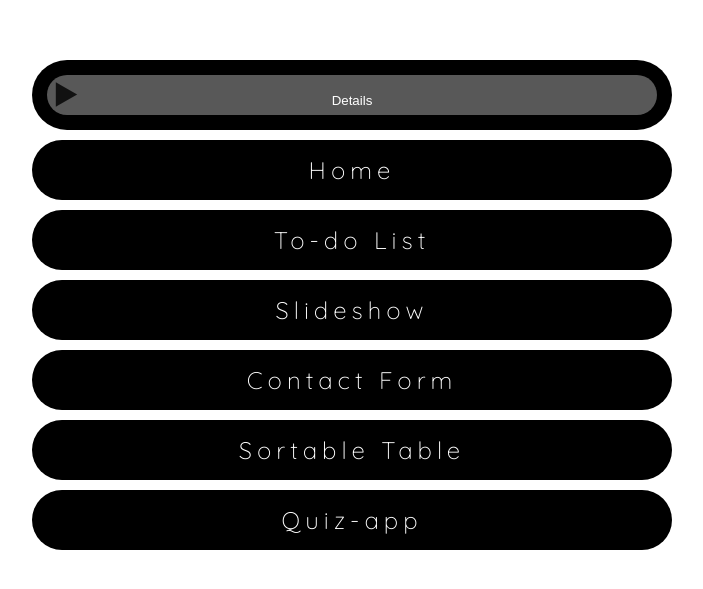
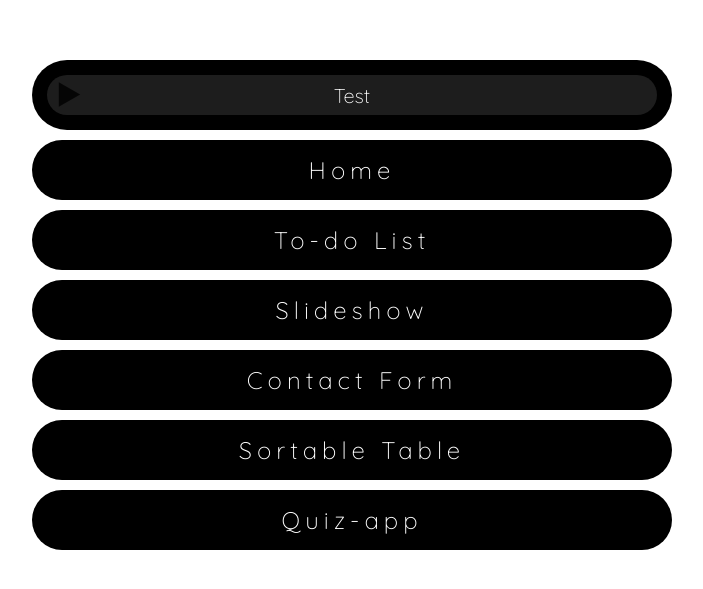
Before and after one commit to IrynaOstapenko/Tema-4-oppgave, a Vue app: page / in a window 1280 px wide. Shown: the part 145-734 px from the top of the page, without its empty margins (288-991 px from the left). Built offline with nearby package versions, Linux system fonts and the light colour scheme.

Commit message:
🚧 wip

```diff
--- a/src/components/Navigation.vue
+++ b/src/components/Navigation.vue
@@ -51,7 +51,7 @@
 		props: {
 			title: {
 				type: String,
-				default: 'Details'
+				default: 'Test'
 			}
 		},
 
@@ -102,33 +102,35 @@
 
 	.collapsible__title {
 		color: #fff;
+		font-family: 'Quicksand', sans-serif;
+		font-size: 1.5em;
 	}
 
 	.collapsible__summary {
 		width: 100%;
-		background: rgb(88, 88, 88);
+		background: rgb(29, 29, 29);
 		border-radius: 50px;
 		border: none;
 	}
 
 	.collapsible__summary,
 	.collapsible__details {
-		padding: 0.5em;
+		padding: 0em;
 	}
 
 	.collapsible__details {
-		padding-left: 1.7em;
 		padding-top: 0;
 	}
 
 	.collapsible__arrow {
 		width: 0.7em;
-		height: 0.85em;
+		height: 1px;
+		padding-left: 10px;
 		margin-right: 0.5em;
 	}
 
 	.collapsible__arrow--rotated {
-		transform: rotate(90deg)
+		transform: rotate(90deg);
 	}
 
 </style>
--- a/src/components/Slideshow.vue
+++ b/src/components/Slideshow.vue
@@ -108,7 +108,6 @@
     }
     button:hover {
         cursor: pointer;
-        background: #fff;
     }
 
     button svg {
@@ -123,6 +122,10 @@
         border: none;
     }
 
+    .next:hover, .prev:hover {
+        background: #fff;
+    }
+
     .next {
         right: 5;
         border-radius: 50px;
```
